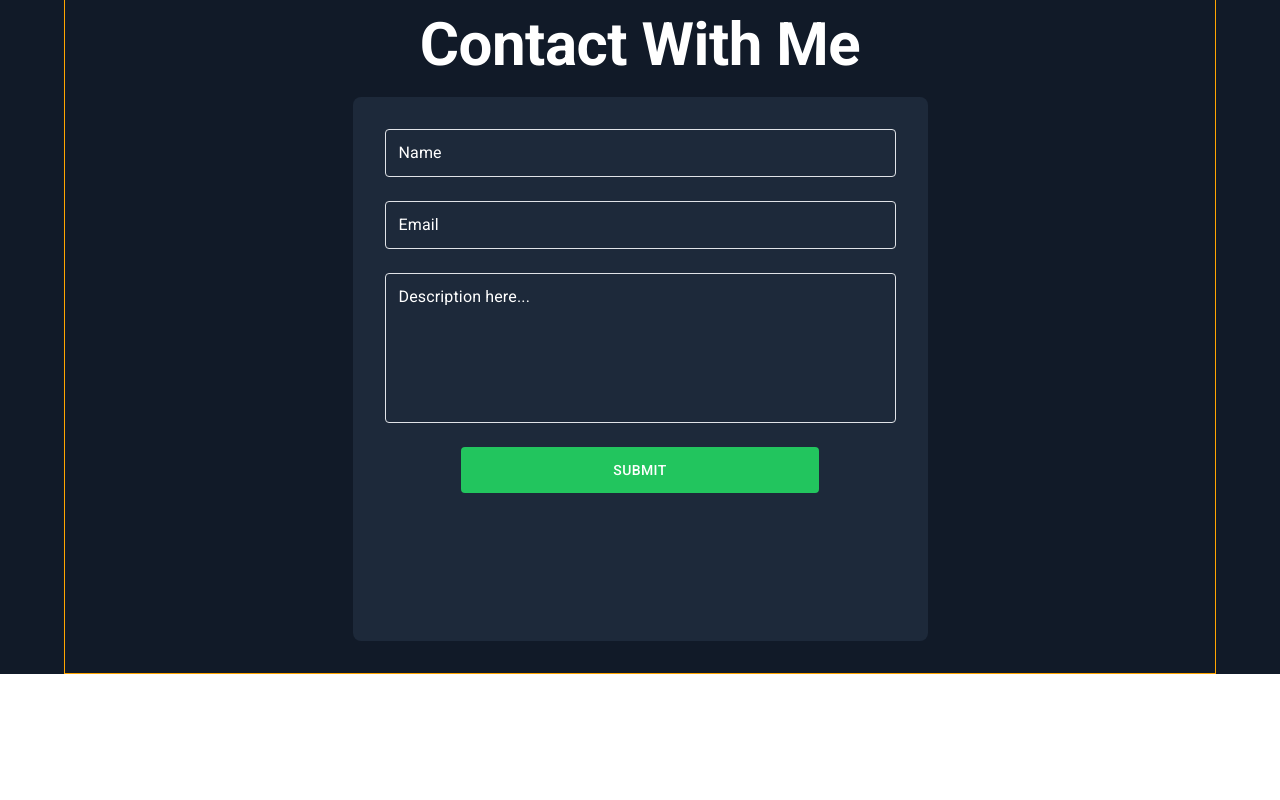
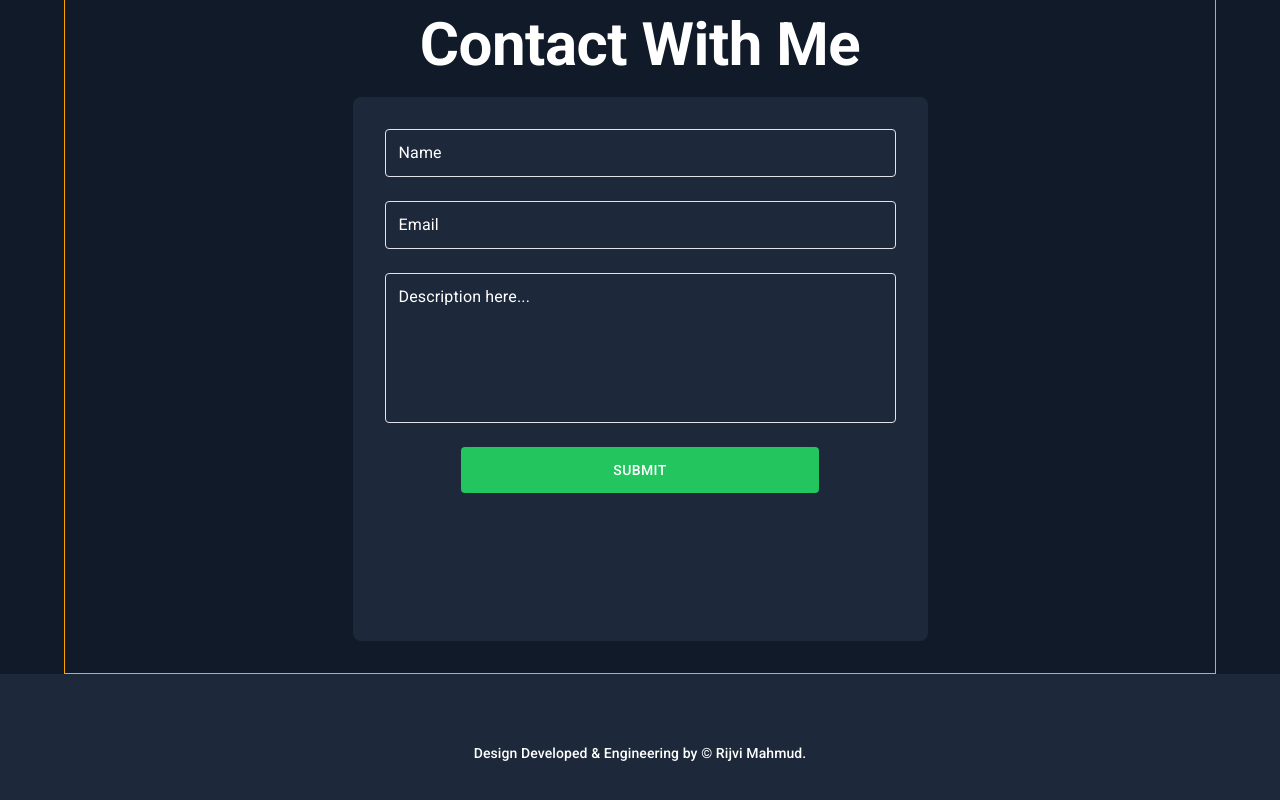
Before and after one commit to rijvimahmudd/portfolio-new, a React (Vite) app: page / in a window 1280 px wide. Shown: the part 2696-3496 px from the top of the page. Before the commit the page ends 3370 px from the top, so only its background shows below. Built offline with nearby package versions, Linux system fonts and the light colour scheme.

Commit message:
work on footer

```diff
--- a/src/App.jsx
+++ b/src/App.jsx
@@ -8,6 +8,7 @@ import useDocumentTitle from './hooks/useDocumentTitle';
 import Skill from './components/skills';
 import Project from './components/projects';
 import Contact from './components/contact';
+import Footer from './components/footer';
 
 const App = () => {
 	useDocumentTitle('Rijvi Mahmud - Web Developer | Problem Solver');
@@ -35,6 +36,7 @@ const App = () => {
 					<Contact></Contact>
 				</Box>
 			</Container>
+			<Footer></Footer>
 		</>
 	);
 };
--- /dev/null
+++ b/src/components/footer/index.jsx
@@ -0,0 +1,21 @@
+import { Box, Typography } from '@mui/material';
+
+const Footer = () => {
+	return (
+		<Box
+			sx={{
+				height: '20vh',
+				backgroundColor: '#1D293A',
+				display: 'flex',
+				alignItems: 'center',
+				justifyContent: 'center',
+			}}
+		>
+			<Typography variant="subtitle2" textAlign={'center'}>
+				Design Developed & Engineering by &copy; Rijvi Mahmud.
+			</Typography>
+		</Box>
+	);
+};
+
+export default Footer;
```
Also changed, not shown: public/logo.svg.
